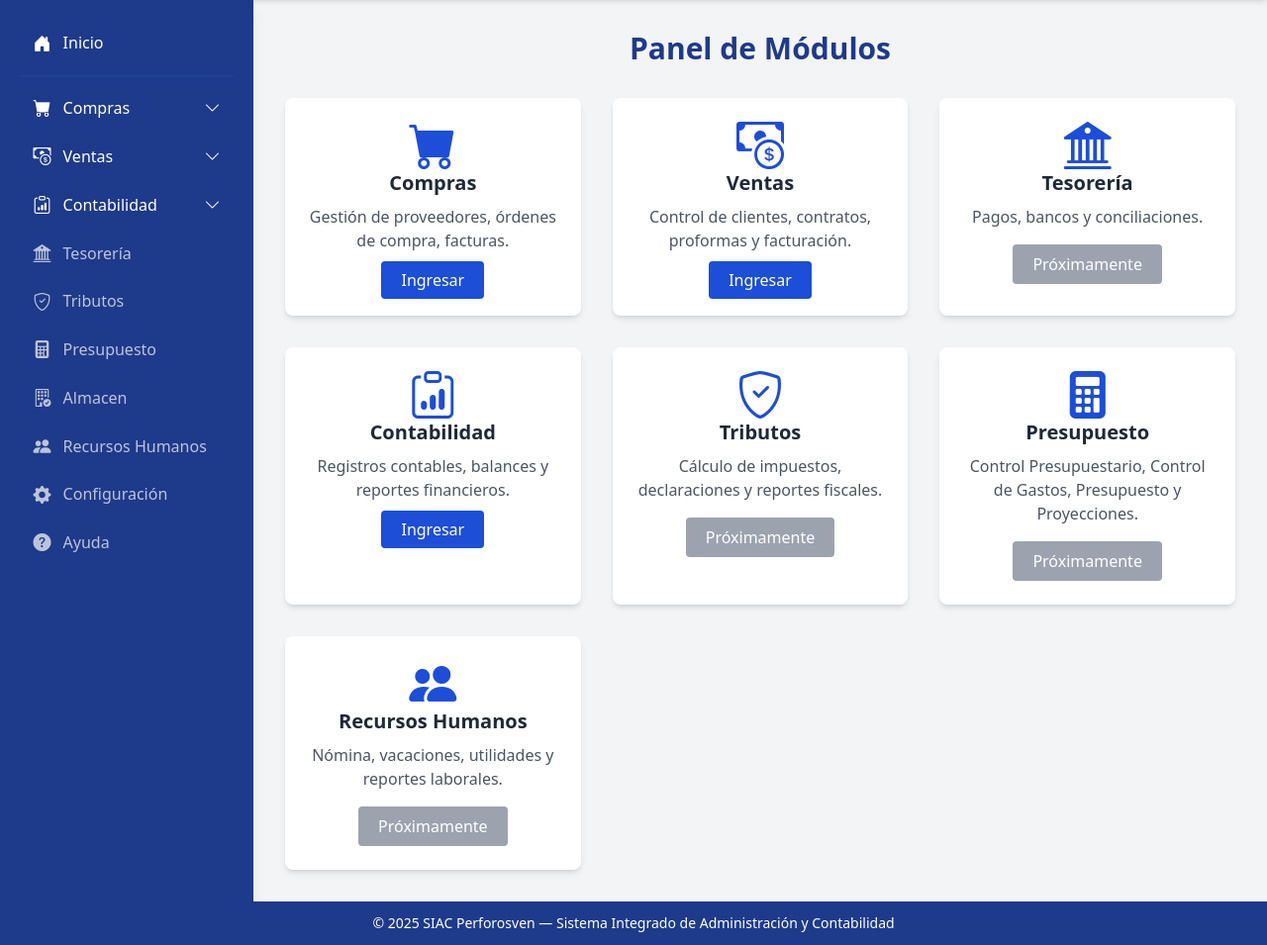
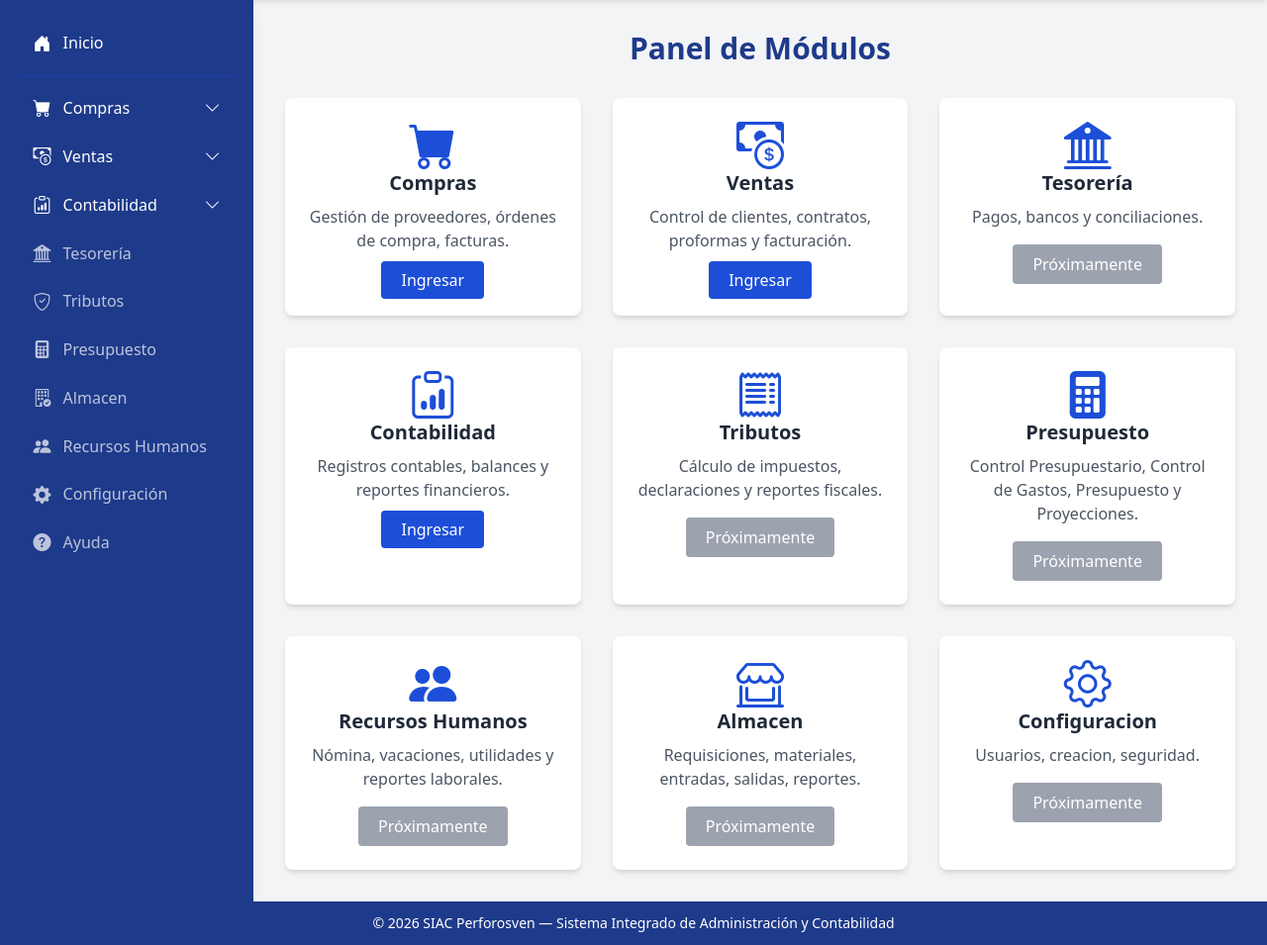
Before and after one commit to julioJVR/perforosven, a Django app: page / in a window 1280 px wide. Shown: the part 73-1028 px from the top of the page at 99% size. Run offline with Django 5.2, Linux system fonts and the light colour scheme; some libraries are stand-ins or nearby versions.

Commit message:
Actualizacion de card en dashboard principal

```diff
--- a/core/templates/core/base_siac.html
+++ b/core/templates/core/base_siac.html
@@ -307,7 +307,7 @@
 
     <!-- FOOTER -->
     <footer class="bg-blue-900 text-white py-3 text-center text-sm">
-        © 2025 SIAC Perforosven — Sistema Integrado de Administración y Contabilidad
+        © 2026 SIAC Perforosven — Sistema Integrado de Administración y Contabilidad
     </footer>
 
 </body>
--- a/core/views.py
+++ b/core/views.py
@@ -37,7 +37,7 @@ def inicio(request):
         {
             "nombre": "Tributos",
             "descripcion": "Cálculo de impuestos, declaraciones y reportes fiscales.",
-            "icono": "bi-shield-check",
+            "icono": "bi-receipt",
             "url": "#",
             "color": "bg-red-700 hover:bg-red-800"
         },
@@ -55,5 +55,19 @@ def inicio(request):
             "url": "#",
             "color": "bg-red-700 hover:bg-red-800"
         },
+        {
+            "nombre": "Almacen",
+            "descripcion": "Requisiciones, materiales, entradas, salidas, reportes.",
+            "icono": "bi bi-shop-window",
+            "url": "#",
+            "color": "bg-red-700 hover:bg-red-800"
+        },
+        {
+            "nombre": "Configuracion",
+            "descripcion": "Usuarios, creacion, seguridad.",
+            "icono": "bi bi-gear",
+            "url": "#",
+            "color": "bg-red-700 hover:bg-red-800"
+        }
     ]
     return render(request, 'core/inicio.html', {'modulos': modulos})
--- a/templates/base.html
+++ b/templates/base.html
@@ -132,7 +132,7 @@
 
     <!-- 🔷 Pie de página -->
     <footer class="bg-gray-800 text-white text-center py-4 mt-8">
-        <p>© 2025 Perforosven, S.A. – Sistema Integrado de Gestión</p>
+        <p>© 2026 Perforosven, S.A. – Sistema Integrado de Gestión</p>
     </footer>
 
 </body>
```
